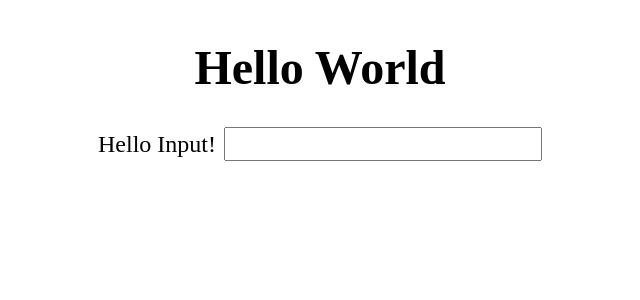
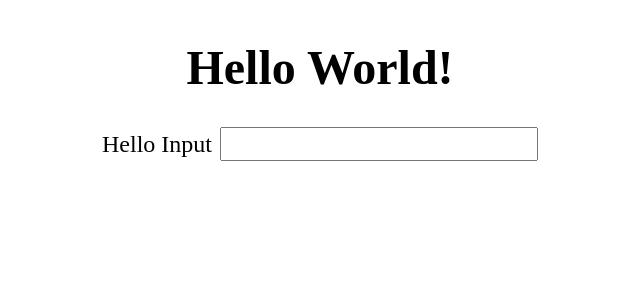
Before and after one commit to patrick-s-young/react-ts-eslint-webpack-babel, a React app: page / in a window 1280 px wide. Shown: the top 300 px of the page, without its empty margins (320-960 px from the left). Built offline with nearby package versions, Linux system fonts and the light colour scheme.

Commit message:
aws codebuild test

```diff
--- a/src/app/App.tsx
+++ b/src/app/App.tsx
@@ -13,7 +13,7 @@ const App: React.FC = () => {
 					<h1>{greeting}</h1>
 				</div>
 				<div>
-					<Input id="hello-input" label="Hello Input!" />
+					<Input id="hello-input" label="Hello Input" />
 				</div>
 			</div>
 	);
--- a/src/app/appSlice.ts
+++ b/src/app/appSlice.ts
@@ -7,7 +7,7 @@ export interface AppState {
 
 const initialState: Partial<AppState> = {
   isLoading: undefined,
-  greeting: 'Hello World'
+  greeting: 'Hello World!'
 }
 
 const appSlice = createSlice({
```
Also changed, not shown: 2 other files (tests, documents, lock files or other folders).
